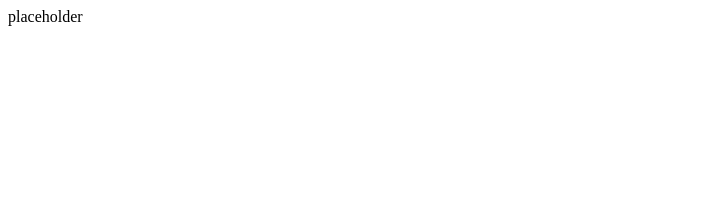
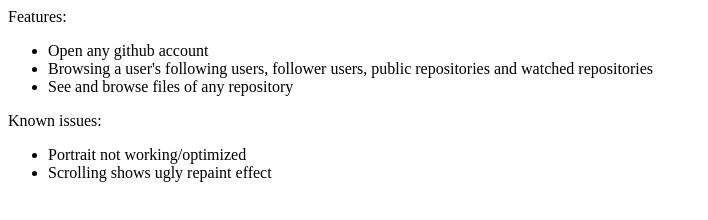
Before and after one commit to checkoutapp/checkout.github.com, a plain HTML site: page index.html in a window 1280 px wide. Shown: the whole page, without its empty margins (0-708 px from the left). Drawn offline with Linux system fonts and the light colour scheme.

Commit message:
More info on site.

```diff
--- a/index.html
+++ b/index.html
@@ -2,9 +2,19 @@
 <html>
 <head>
   <meta http-equiv="Content-Type" content="text/html; charset=utf-8">
-  <title>site</title>
+  <title>Checkout for iPad</title>
 </head>
 <body>
-placeholder
+Features:
+<ul>
+  <li>Open any github account</li>
+  <li>Browsing a user's following users, follower users, public repositories and watched repositories</li>
+  <li>See and browse files of any repository</li>
+</ul>
+Known issues:
+<ul>
+  <li>Portrait not working/optimized</li>
+  <li>Scrolling shows ugly repaint effect</li>
+</ul>
 </body>
 </html>
```
